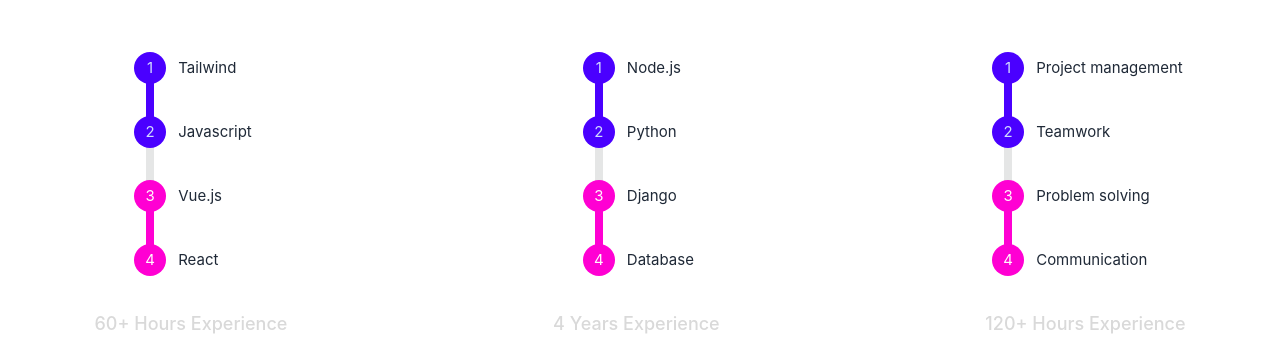
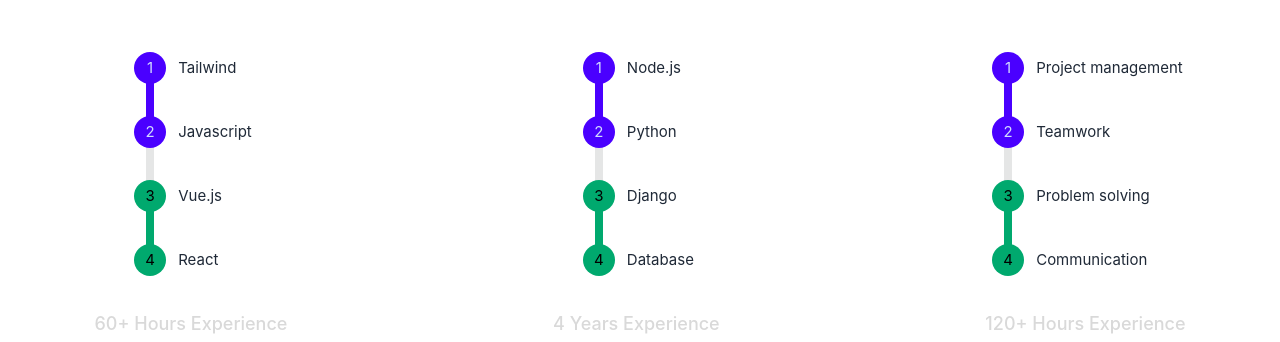
Before and after one commit to SABBAT-PROGRAMME/portfolio-vuejs, a Vue app: page / in a window 1280 px wide. Shown: the part 2250-2592 px from the top of the page. Built offline with nearby package versions, Linux system fonts and the light colour scheme.

Commit message:
Fix: component About

```diff
--- a/src/Components/About/About.vue
+++ b/src/Components/About/About.vue
@@ -60,8 +60,8 @@
         <ul class="steps steps-vertical">
           <li class="step step-primary">{{ skill.zero }}</li>
           <li class="step step-primary">{{ skill.un }}</li>
-          <li class="step step-secondary">{{ skill.deux }}</li>
-          <li class="step step-secondary">{{ skill.trois }}</li>
+          <li class="step step-success">{{ skill.deux }}</li>
+          <li class="step step-success">{{ skill.trois }}</li>
         </ul>
         <p class="skillExperience">{{ skill.experience }}</p>
         <div class="skillBar"></div>
@@ -92,7 +92,7 @@ const skillsData = [
     trois: "Database",
   },
   {
-    title: "Back-End",
+    title: "Other skills",
     experience: "120+ Hours Experience",
     zero: "Project management",
     un: "Teamwork",
```
